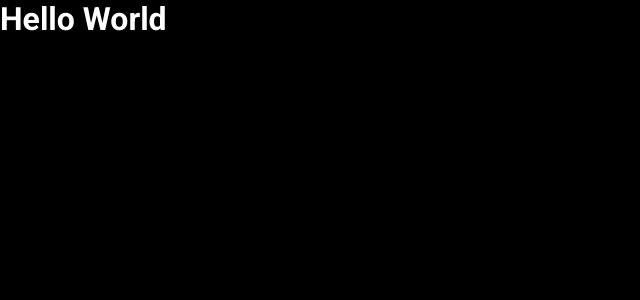
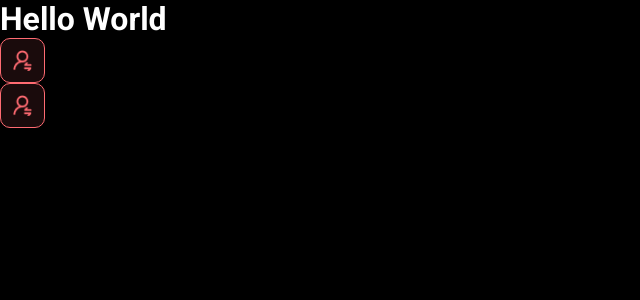
Before and after one commit to Pinalli/query_of_the_sales, a React (Vite) app in the folder frontend/: page / in a window 1280 px wide. Shown: the top 300 px of the page, without its empty margins (0-640 px from the left). Built offline with nearby package versions, Linux system fonts and the light colour scheme.

Commit message:
first  component

```diff
--- a/frontend/src/App.tsx
+++ b/frontend/src/App.tsx
@@ -1,7 +1,13 @@
+import NotificationButton from "./components/notificationButton"
 
 function App() {
  return (
-  <h1>Hello World</h1>
+  <>
+   <h1>Hello World</h1>
+  <NotificationButton/>
+  <NotificationButton/>
+  </>
+
  )
 }
 
--- /dev/null
+++ b/frontend/src/components/notificationButton/index.tsx
@@ -0,0 +1,13 @@
+import icon from  '../../assets/img/notification-icon.png'
+import './styles.css'
+
+function NotificationButton() {
+    return (
+
+    <div className="dsmeta-red-btn">
+         <img src={icon} alt="Notificar" />
+     </div>
+    )
+   }
+
+   export default NotificationButton
--- /dev/null
+++ b/frontend/src/components/notificationButton/styles.css
@@ -0,0 +1,15 @@
+.dsmeta-red-btn {
+  height: 45px;
+  width: 45px;
+  background: rgba(255, 107, 114, 0.1);
+  border: 1px solid #ff6b72;
+  border-radius: 10px;
+  display: flex;
+  align-items: center;
+  justify-content: center;
+  cursor: pointer;
+}
+
+.dsmeta-red-btn img {
+  width: 19px;
+}
```
Also changed, not shown: frontend/src/assets/img/notification-icon.png (added).
